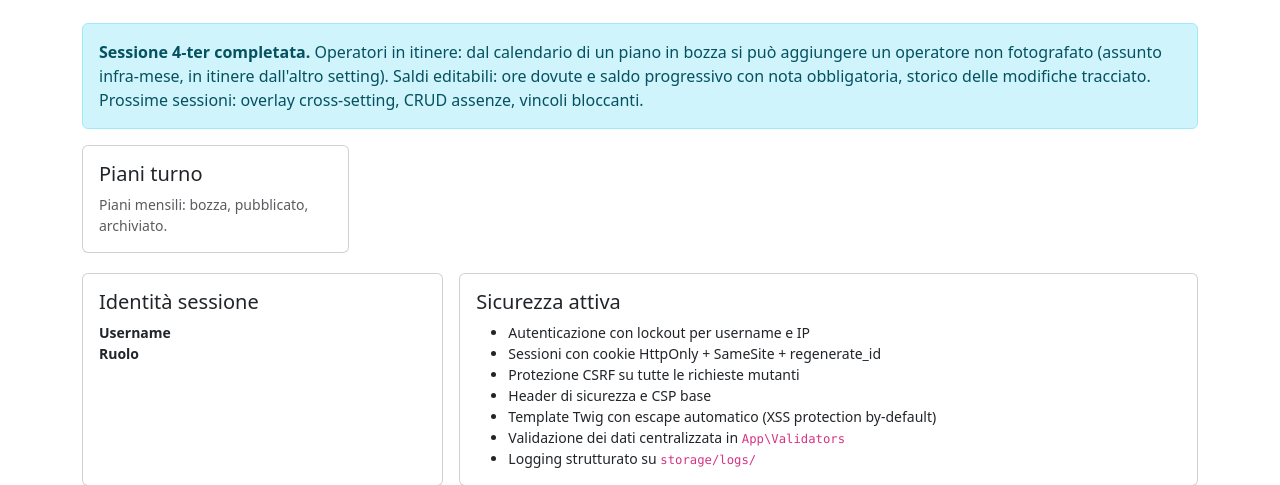
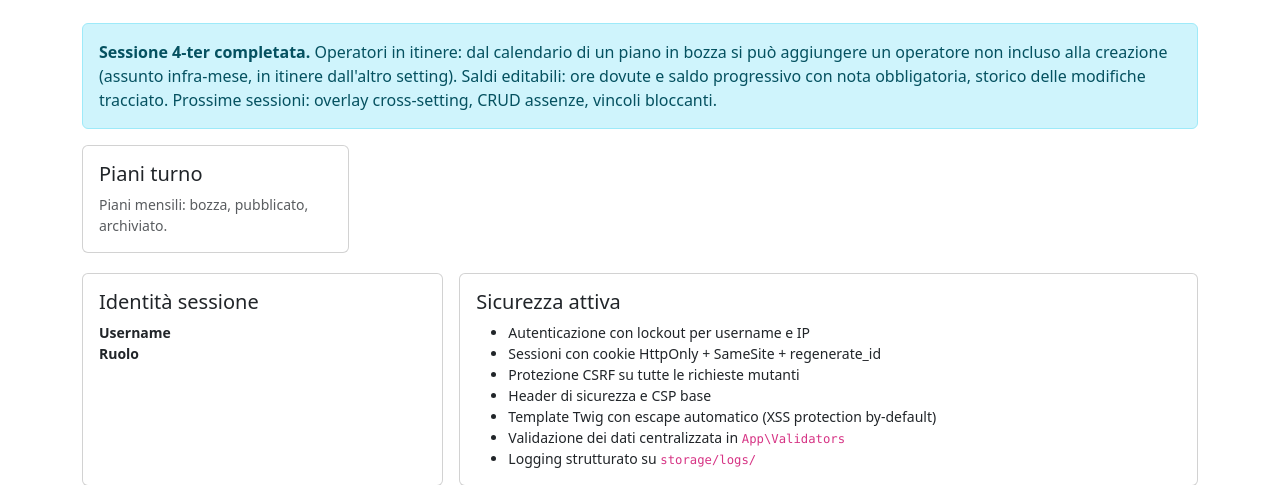
Before and after one commit to nocommitnocry/planner-hospice, a PHP site: template views/dashboard/index.twig in a window 1280 px wide. Shown: the part 59-544 px from the top of the page. Run offline with PHP 8.4, Linux system fonts and the light colour scheme; the template is opened without the code that fills it, so the values that code supplies are empty; some libraries are stand-ins or nearby versions.

Commit message:
Fix data assunzione/cessazione svuotate al salvataggio + lessico UI
OperatoriController.collectInput non raccoglieva i due nuovi campi date
introdotti in 4-ter, quindi qualsiasi update li azzerava.

Lessico UI: "fotografato" sostituito con "incluso (automaticamente) alla
creazione del piano" nelle form/banner e nel messaggio di errore della
rimozione operatore. Commenti header allineati.

Co-Authored-By: Claude Opus 4.7 (1M context) <noreply@anthropic.com>

```diff
--- a/src/Controllers/OperatoriController.php
+++ b/src/Controllers/OperatoriController.php
@@ -164,6 +164,8 @@ final class OperatoriController extends BaseController
             'id_categoria'             => $request->post('id_categoria'),
             'id_setting'               => $request->post('id_setting'),
             'ore_contrattuali_mensili' => $request->post('ore_contrattuali_mensili'),
+            'data_assunzione'          => $request->post('data_assunzione'),
+            'data_cessazione'          => $request->post('data_cessazione'),
             'email'                    => $request->post('email'),
             'telefono'                 => $request->post('telefono'),
             'note'                     => $request->post('note'),
--- a/src/Controllers/SaldiController.php
+++ b/src/Controllers/SaldiController.php
@@ -21,7 +21,7 @@ use PDOException;
  * Mutazioni manuali sui saldi (sessione 4-ter).
  *
  * Tre azioni utente:
- *  1. Aggiungere al piano un operatore non fotografato (assunto infra-mese,
+ *  1. Aggiungere al piano un operatore non incluso alla creazione (assunto infra-mese,
  *     in itinere dall'altro setting, doppio ruolo): scelta operatore, ore_dovute,
  *     saldo_progressivo iniziale, nota obbligatoria.
  *  2. Modificare il saldo di un operatore già nel piano (ore_dovute per
@@ -351,7 +351,7 @@ final class SaldiController extends BaseController
             return $this->redirect(
                 "/piani-turno/{$idPiano}",
                 'error',
-                'Si possono rimuovere solo gli operatori aggiunti manualmente in itinere. Gli operatori fotografati dalla creazione restano legati al piano.',
+                'Si possono rimuovere solo gli operatori aggiunti in itinere. Gli operatori inclusi alla creazione del piano restano legati: per toglierli elimina e ricrea il piano.',
             );
         }
         if ($this->pianoOperatori->countTurniOperatoreInPiano($idPiano, $idOp) > 0) {
--- a/src/Models/PianoOperatoreModel.php
+++ b/src/Models/PianoOperatoreModel.php
@@ -7,8 +7,8 @@ namespace App\Models;
  * Appartenenza esplicita di un operatore a un piano turno.
  *
  * La riga viene creata:
- *  - dalla create del piano per ogni operatore "fotografato" (di casa nel
- *    setting, in servizio nel mese): `aggiunto_manualmente = 0`;
+ *  - dalla create del piano per ogni operatore incluso automaticamente (di casa
+ *    nel setting, in servizio nel mese): `aggiunto_manualmente = 0`;
  *  - dall'azione "Aggiungi operatore al piano" (sessione 4-ter) per operatori
  *    in itinere — anche cross-setting: `aggiunto_manualmente = 1`.
  *
--- a/views/dashboard/index.twig
+++ b/views/dashboard/index.twig
@@ -7,10 +7,10 @@
 
 <div class="alert alert-info">
     <strong>Sessione 4-ter completata.</strong> Operatori in itinere: dal calendario di un piano
-    in bozza si può aggiungere un operatore non fotografato (assunto infra-mese, in itinere
-    dall'altro setting). Saldi editabili: ore dovute e saldo progressivo con nota obbligatoria,
-    storico delle modifiche tracciato. Prossime sessioni: overlay cross-setting, CRUD assenze,
-    vincoli bloccanti.
+    in bozza si può aggiungere un operatore non incluso alla creazione (assunto infra-mese, in
+    itinere dall'altro setting). Saldi editabili: ore dovute e saldo progressivo con nota
+    obbligatoria, storico delle modifiche tracciato. Prossime sessioni: overlay cross-setting,
+    CRUD assenze, vincoli bloccanti.
 </div>
 
 <div class="row g-3">
--- a/views/operatori/form.twig
+++ b/views/operatori/form.twig
@@ -99,7 +99,7 @@
                     {% if form_errors.data_assunzione %}
                         <div class="invalid-feedback">{{ form_errors.data_assunzione|first }}</div>
                     {% endif %}
-                    <div class="form-text">Informativa. Operatori non ancora assunti non vengono fotografati nei piani del mese.</div>
+                    <div class="form-text">Informativa. Operatori non ancora assunti vengono esclusi dai piani che si creano per il mese.</div>
                 </div>
 
                 <div class="col-md-6">
--- a/views/piani_turno/form.twig
+++ b/views/piani_turno/form.twig
@@ -58,8 +58,9 @@
                         <div class="invalid-feedback">{{ form_errors.id_setting|first }}</div>
                     {% endif %}
                     <div class="form-text">
-                        Per lo stesso mese possono coesistere due piani (uno per setting). Verranno
-                        fotografati come saldi iniziali solo gli operatori "di casa" nel setting scelto.
+                        Per lo stesso mese possono coesistere due piani (uno per setting). Alla creazione
+                        verranno inclusi solo gli operatori "di casa" nel setting scelto. Gli altri si
+                        potranno aggiungere uno per uno dal calendario del piano.
                     </div>
                 </div>
 
--- a/views/saldi/add_operatore.twig
+++ b/views/saldi/add_operatore.twig
@@ -12,7 +12,7 @@
 
         <div class="alert alert-light border small">
             Piano <strong>{{ piano.setting_nome }}</strong> — {{ labelMese }}.
-            Da usare per operatori non fotografati alla creazione: assunzioni infra-mese,
+            Da usare per operatori non inclusi alla creazione del piano: assunzioni infra-mese,
             spostamenti dall'altro setting, doppi ruoli. Il saldo è unico cross-setting:
             se l'operatore è già nel piano dell'altro setting in questo mese, i valori
             iniziali indicati vengono ignorati (resta il saldo già presente).
```
Also changed, not shown: docs/SESSION_NOTES.md (+6 -6 lines), src/Controllers/TurniController.php (+5 -5 lines).
